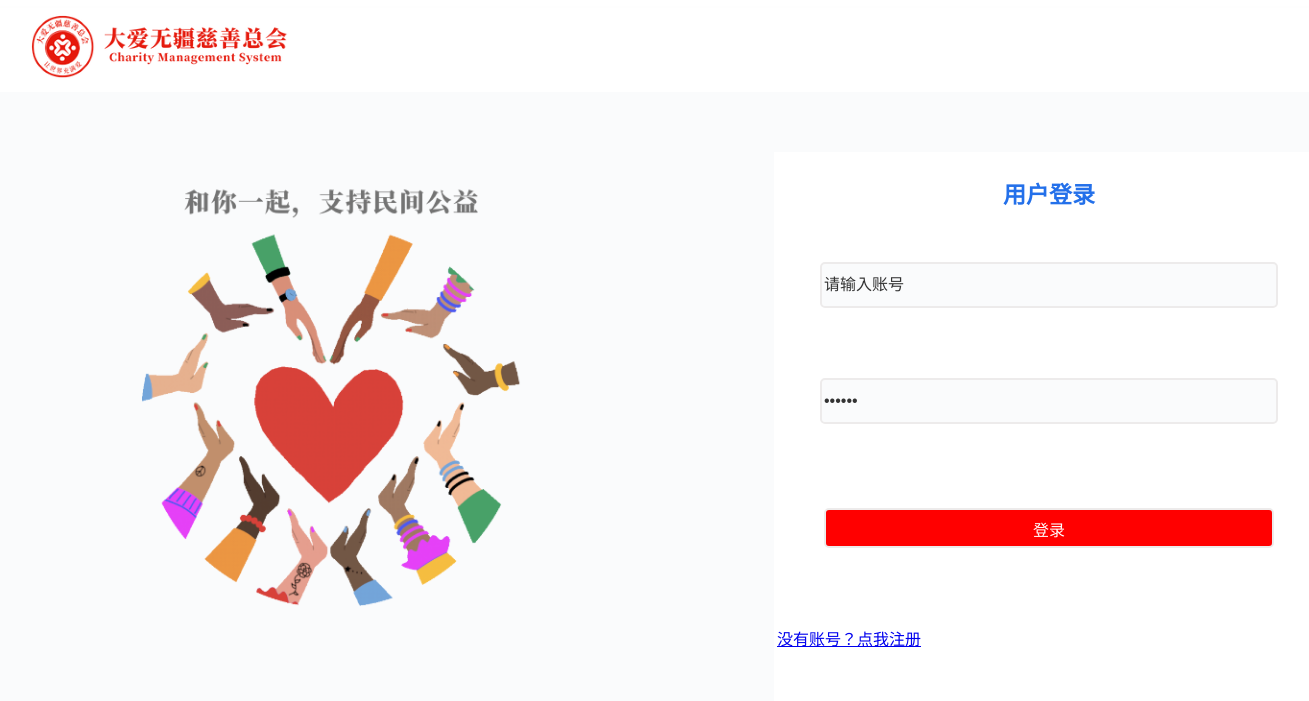
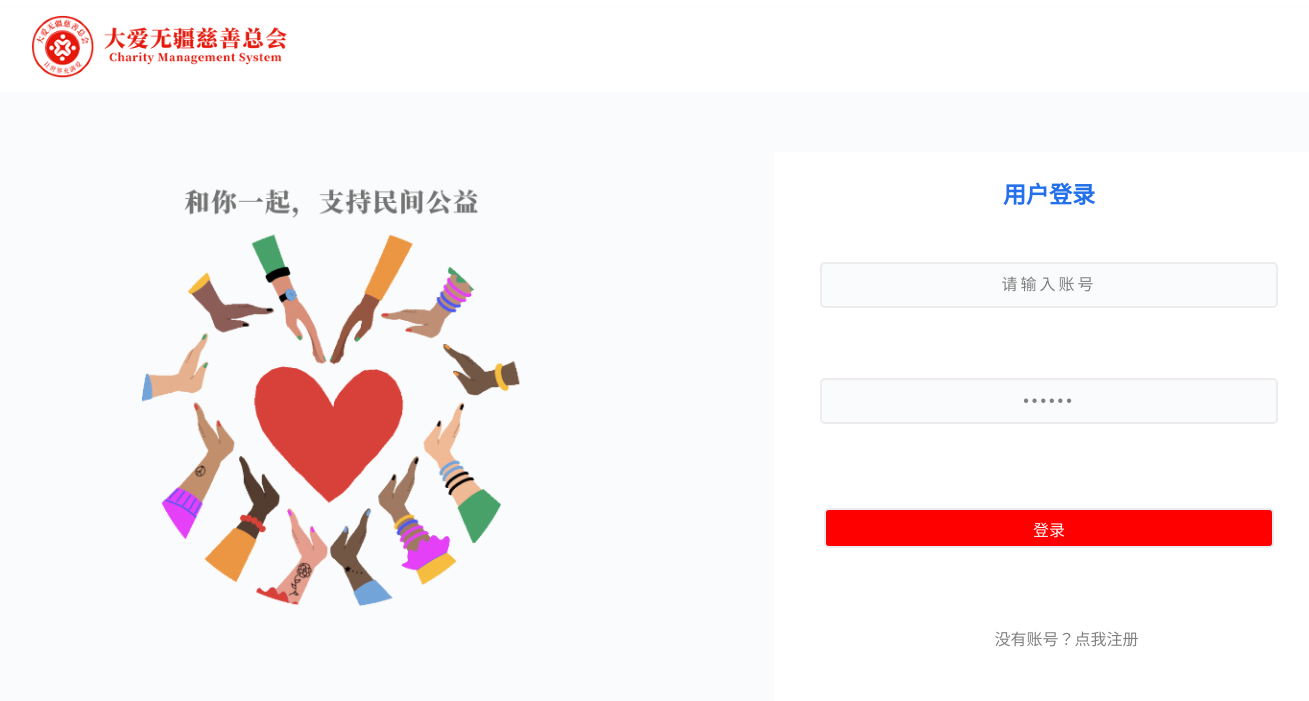
Before and after one commit to mumua666/CharitySystem, a Flask app: page / in a window 1640 px wide. Shown: the top 701 px of the page, without its empty margins (64-1373 px from the left). Run offline with Flask 2, Linux system fonts and the light colour scheme.

Commit message:
index page modify

```diff
--- a/templates/index.html
+++ b/templates/index.html
@@ -1,15 +1,12 @@
 <!DOCTYPE html>
 <html lang="en">
+
 <head>
   <meta charset="UTF-8" />
   <meta http-equiv="X-UA-Compatible" content="IE=edge" />
   <meta name="viewport" content="width=device-width, initial-scale=1.0" />
   <title>大爱无疆慈善中心登录页</title>
   <style>
-      /* * {
-        margin: 0;
-        padding: 0;
-      } */
     body {
       width: 1550px;
       min-width: 1200px;
@@ -26,13 +23,6 @@
     }
 
     #main {
-        /* position: relative;
-        height: 600px;
-        width: 100%;
-        background-image: url("../static/66.png");
-        background-repeat: no-repeat;
-        background-size: 100% auto;
-        background-attachment: fixed; */
       background-color: #fafbfc;
       width: 100%;
       display: inline-block;
@@ -87,69 +77,37 @@
       line-height: 40px;
     }
 
-      /* #main1 {
-        position: relative;
-        height: 900px;
-        width: 100%;
-        background-image: url("../static/6.png");
-        background-size: 100% auto;
+    .inputText {
       text-align: center;
-      } */
-
-      /* #logIn {
-        position: absolute;
-        top: 20%;
-        left: 50%;
-        text-align: center;
-        margin: 0 auto;
-        transform: translateX(-50%);
-        display: inline-block;
+      letter-spacing: 3px;
+      color: gray;
     }
 
-      #logIn p {
-        font-size: 26px;
-        color: red;
-        font-weight: 700;
+    #jump {
+      position: relative;
+      left: 40%;
     }
 
-      #logIn input {
-        display: block;
-        height: 50px;
-        width: 100%;
-        margin: 0 auto;
-        font-size: 20px;
-        letter-spacing: 3px;
-        box-sizing: border-box;
-        text-align: center;
-        outline: none;
-        color: red;
-        border: none;
-        border-radius: 5px;
-        background-color: rgba(255, 192, 203, 0.498);
+    #jump a:link {
+      text-decoration: none;
+      color: gray;
     }
 
-      #logIn a {
-        font-size: 20px;
+    #jump a:visited {
       text-decoration: none;
+      color: gray;
     }
 
-      #logIn a:visited {
-        color: rgba(128, 128, 128, 0.5);
+    #jump a:hover {
+      text-decoration: none;
+      color: blue;
+      text-decoration: underline;
     }
 
-      #logIn a:hover {
-        color: blue;
-      }
-
-      #logIn a:active {
+    #jump a:active {
+      text-decoration: none;
       color: red;
     }
-
-      span {
-        font-size: 20px;
-        color: white;
-        font-weight: 700;
-      } */
   </style>
 </head>
 
@@ -161,12 +119,7 @@
   </div>
   <div id="main">
     <div id="left">
-        <img
-          src="../static/imga.png"
-          alt="加载失败"
-          height="480px"
-          width="480px"
-        />
+      <img src="../static/imga.png" alt="加载失败" height="480px" width="480px" />
     </div>
     <div id="right">
       <form method="post">
@@ -176,16 +129,12 @@
           </tr>
           <tr>
             <td>
-                <input type="account" name="account" value="请输入账号" />
+              <input type="account" name="account" value="请输入账号" class="inputText" />
             </td>
           </tr>
           <tr>
             <td>
-                <input
-                  type="password"
-                  name="password"
-                  value="请输入用户名"
-                /><br />
+              <input type="password" name="password" value="请输入用户名" class="inputText" /><br />
             </td>
           </tr>
           <tr>
@@ -193,7 +142,7 @@
           </tr>
           <tr>
             <td>
-                <p><a href="./signUp.html">没有账号？点我注册</a></p>
+              <p id="jump"><a href="./signUp.html">没有账号？点我注册</a></p>
             </td>
           </tr>
 
@@ -204,22 +153,6 @@
       </form>
     </div>
   </div>
+</body>
 
-    <!-- <div id="main1">
-      <div id="logIn">
-        <img src="../static/logo01.png" alt="登录业Logo" />
-        <p>赠人玫瑰，手有余香</p>
-        <form method="post">
-          <input type="account" name="account" value="请输入账号" /><br />
-          <input type="password" name="password" value="请输入用户名" /><br />
-          <br /><br /><br />
-          <input type="submit" value="登录" /><br />
-          <p><a href="./signUp.html">没有账号？点我注册</a></p>
-          {% for message in get_flashed_messages() %}
-          <span> {{ message }}</span>
-          {% endfor %}
-        </form>
-      </div> -->
-    <!-- </div> -->
-  </body>
 </html>
```
Lines whose indentation alone changed are shown as unchanged.
